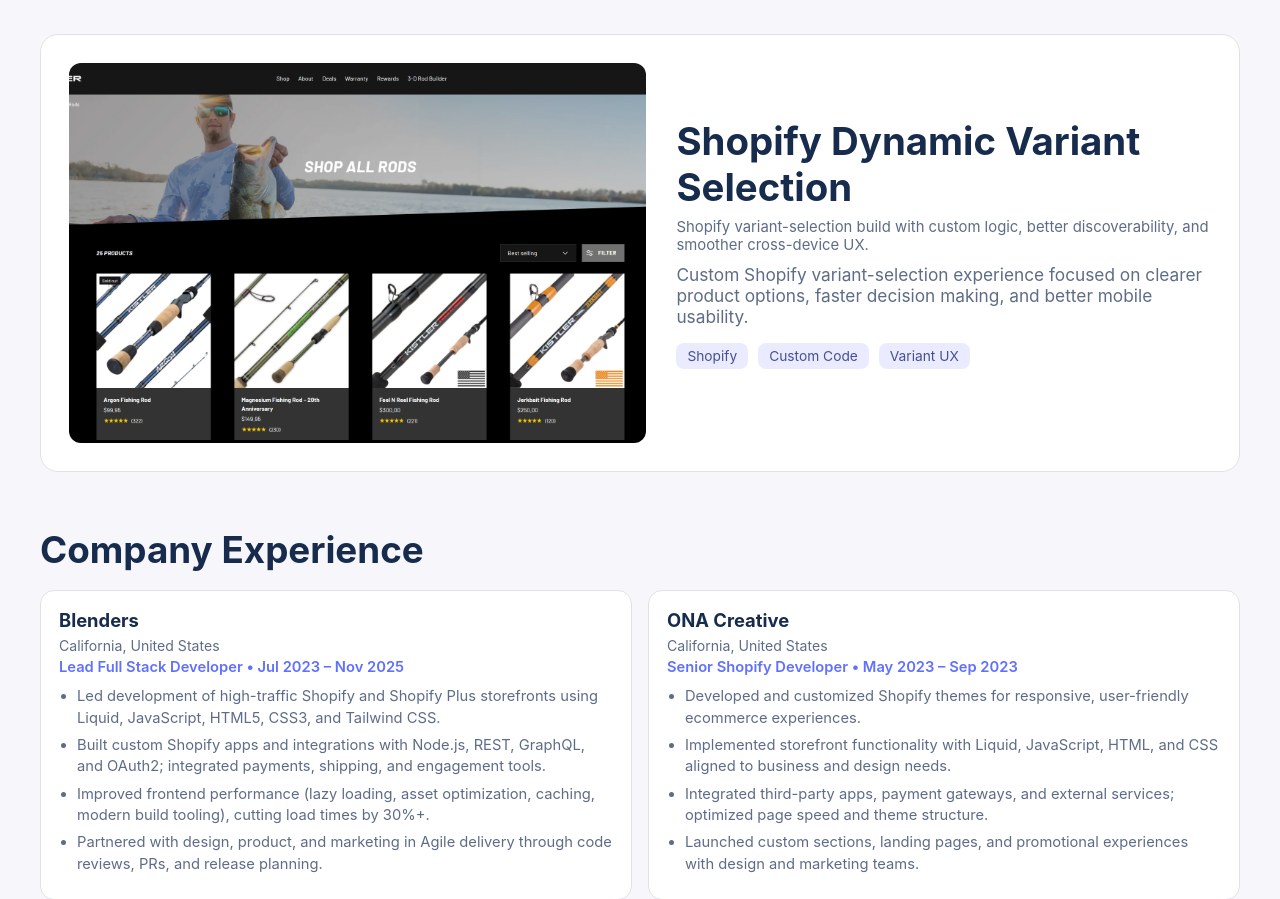
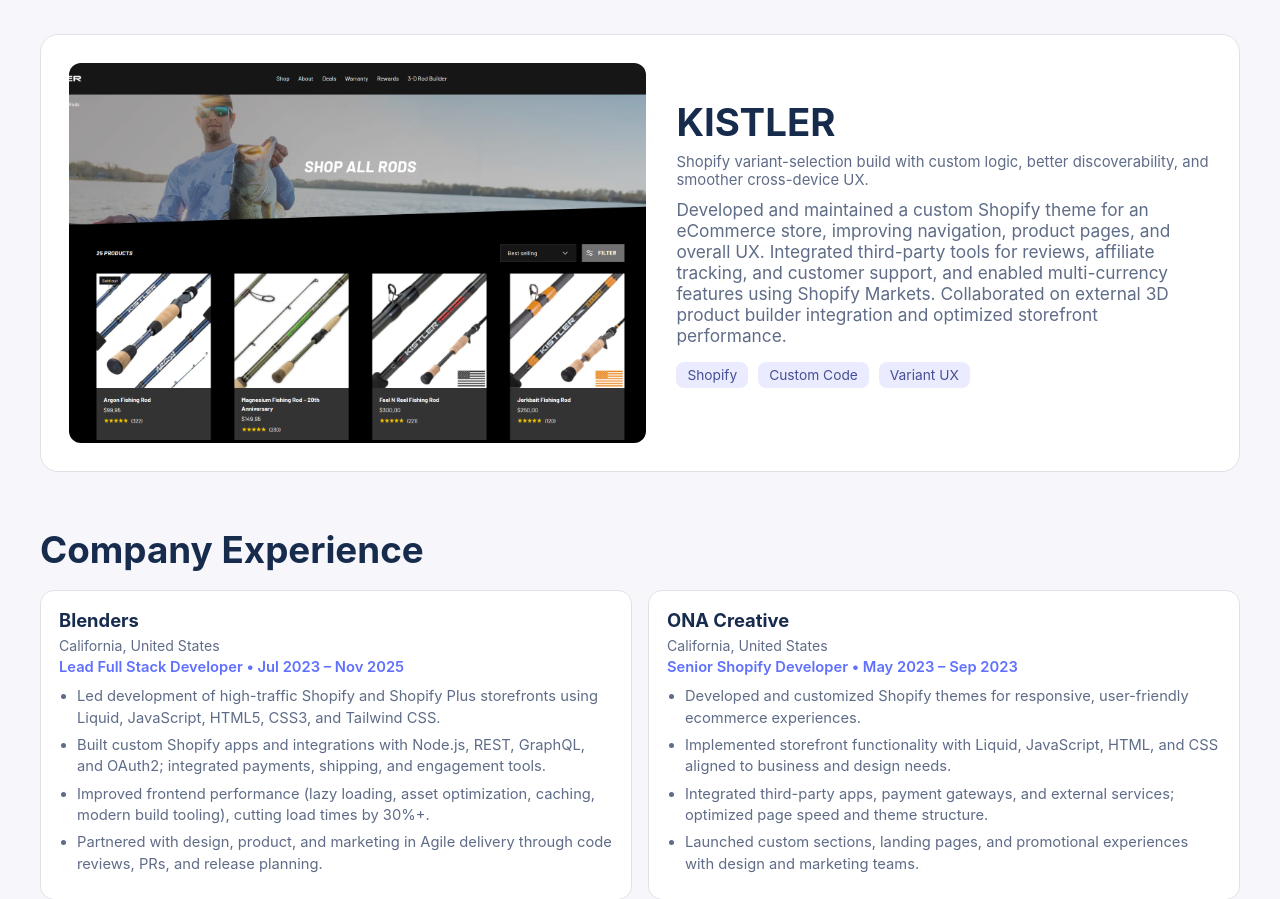
Before and after one commit to svendev888/my-Portfolio, a React (Vite) app: page / in a window 1280 px wide. Shown: the part 3600-4499 px from the top of the page. Built offline with nearby package versions, Linux system fonts and the light colour scheme.

Commit message:
fix issues

```diff
--- a/src/App.jsx
+++ b/src/App.jsx
@@ -150,10 +150,10 @@
     {
       kind: 'image',
       src: '/portfolio/Dynamice%20Varian.png',
-      title: 'Shopify Dynamic Variant Selection',
+      title: 'KISTLER',
       subtitle: 'Shopify variant-selection build with custom logic, better discoverability, and smoother cross-device UX.',
       projectUrl: 'https://example.com/shopify-filter-variant-demo',
-      text: 'Custom Shopify variant-selection experience focused on clearer product options, faster decision making, and better mobile usability.',
+      text: 'Developed and maintained a custom Shopify theme for an eCommerce store, improving navigation, product pages, and overall UX. Integrated third-party tools for reviews, affiliate tracking, and customer support, and enabled multi-currency features using Shopify Markets. Collaborated on external 3D product builder integration and optimized storefront performance.',
       tags: ['Shopify', 'Custom Code', 'Variant UX'],
     },
   ]
```
